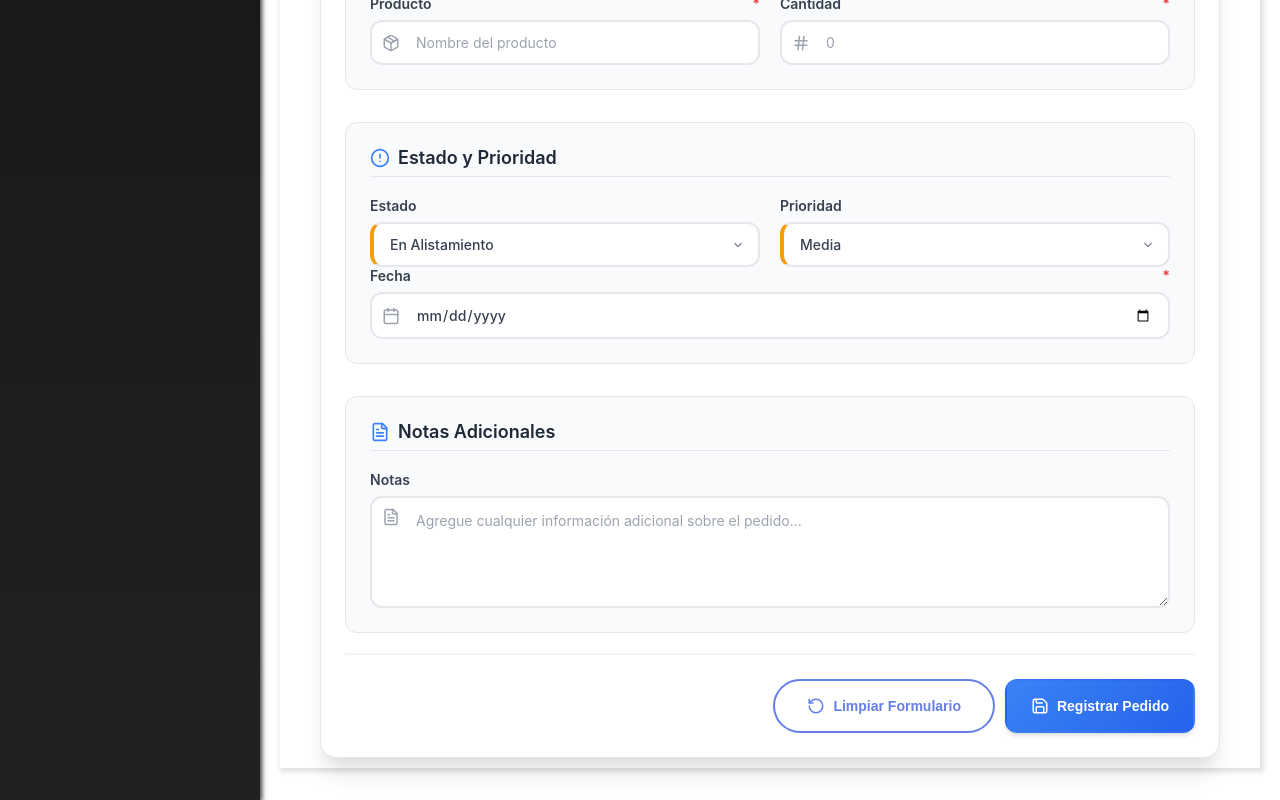
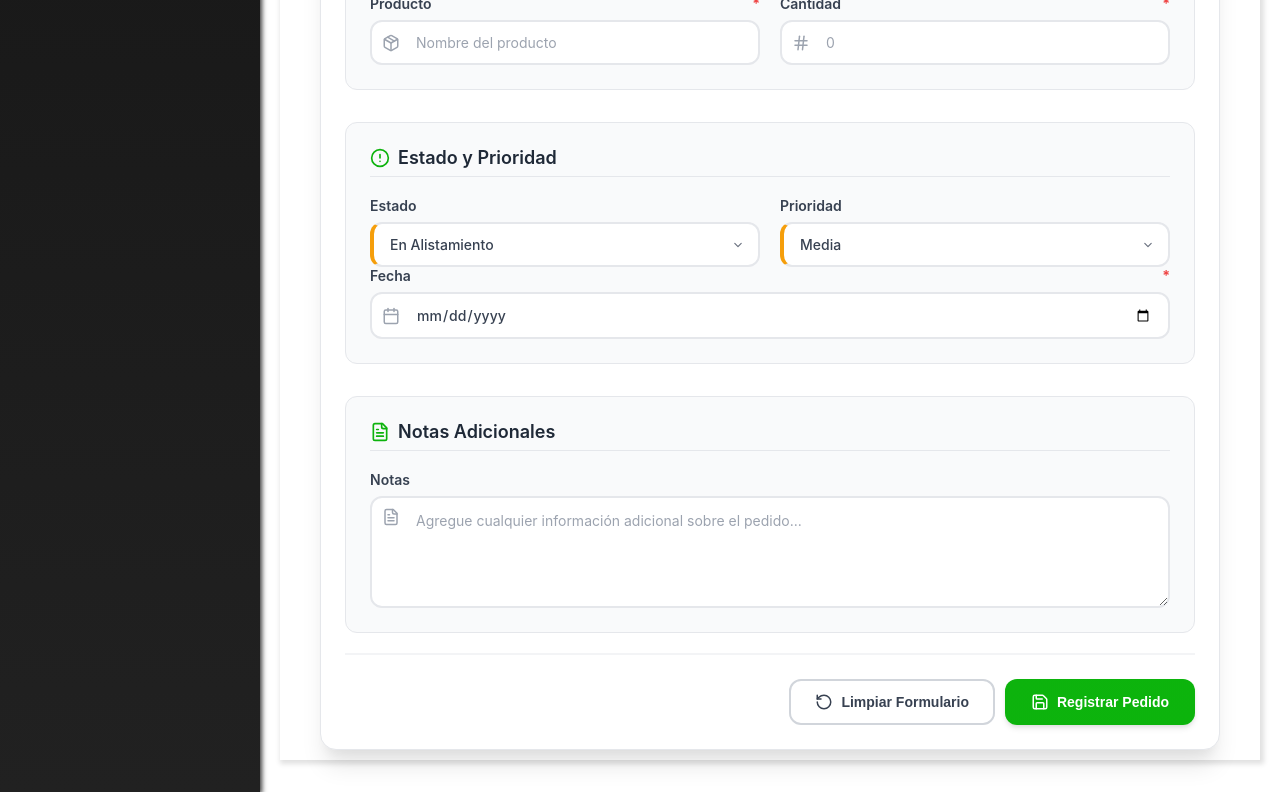
Before and after one commit to SntgRM/soluciones-hospitalarias, a React (Vite) app in the folder frontend/: page /registro in a window 1280 px wide. Shown: the part 554-1354 px from the top of the page. Built offline with nearby package versions, Linux system fonts and the light colour scheme; no server answers; sample sign-in values are in the browser's storage; a web font is replaced by a local one.

Commit message:
REF - main color modification

```diff
--- a/frontend/src/pages/registro/registro.css
+++ b/frontend/src/pages/registro/registro.css
@@ -1,7 +1,7 @@
 /* Variables CSS */
 :root {
-  --primary-color: #3b82f6;
-  --primary-hover: #2563eb;
+  --primary-color: #0db30d;
+  --primary-hover: #0cb40c;
   --primary-light: rgba(59, 130, 246, 0.1);
   --success-color: #10b981;
   --success-hover: #059669;
@@ -251,7 +251,7 @@
 }
 
 .btn-primary,
-.btn-secondary {
+.btn-secondary-registro {
   display: flex;
   align-items: center;
   gap: 8px;
@@ -288,19 +288,19 @@
   transform: none;
 }
 
-.btn-secondary {
+.btn-secondary-registro {
   background: #ffffff;
   color: var(--gray-700);
   border-color: var(--gray-300);
 }
 
-.btn-secondary:hover:not(:disabled) {
+.btn-secondary-registro:hover:not(:disabled) {
   background: var(--gray-50);
   border-color: var(--gray-400);
   transform: translateY(-1px);
 }
 
-.btn-secondary:disabled {
+.btn-secondary-registro:disabled {
   opacity: 0.5;
   cursor: not-allowed;
 }
@@ -415,7 +415,7 @@
   }
 
   .btn-primary,
-  .btn-secondary {
+  .btn-secondary-registro {
     width: 100%;
   }
 }
--- a/frontend/src/pages/registro/registro.jsx
+++ b/frontend/src/pages/registro/registro.jsx
@@ -414,7 +414,7 @@ function RegistroPedido() {
 
         {/* Botones de acción */}
         <div className="form-actions">
-          <button type="button" onClick={handleReset} className="btn-secondary" disabled={isSubmitting}>
+          <button type="button" onClick={handleReset} className="btn-secondary-registro" disabled={isSubmitting}>
             <RotateCcw size={18} />
             Limpiar Formulario
           </button>
```
